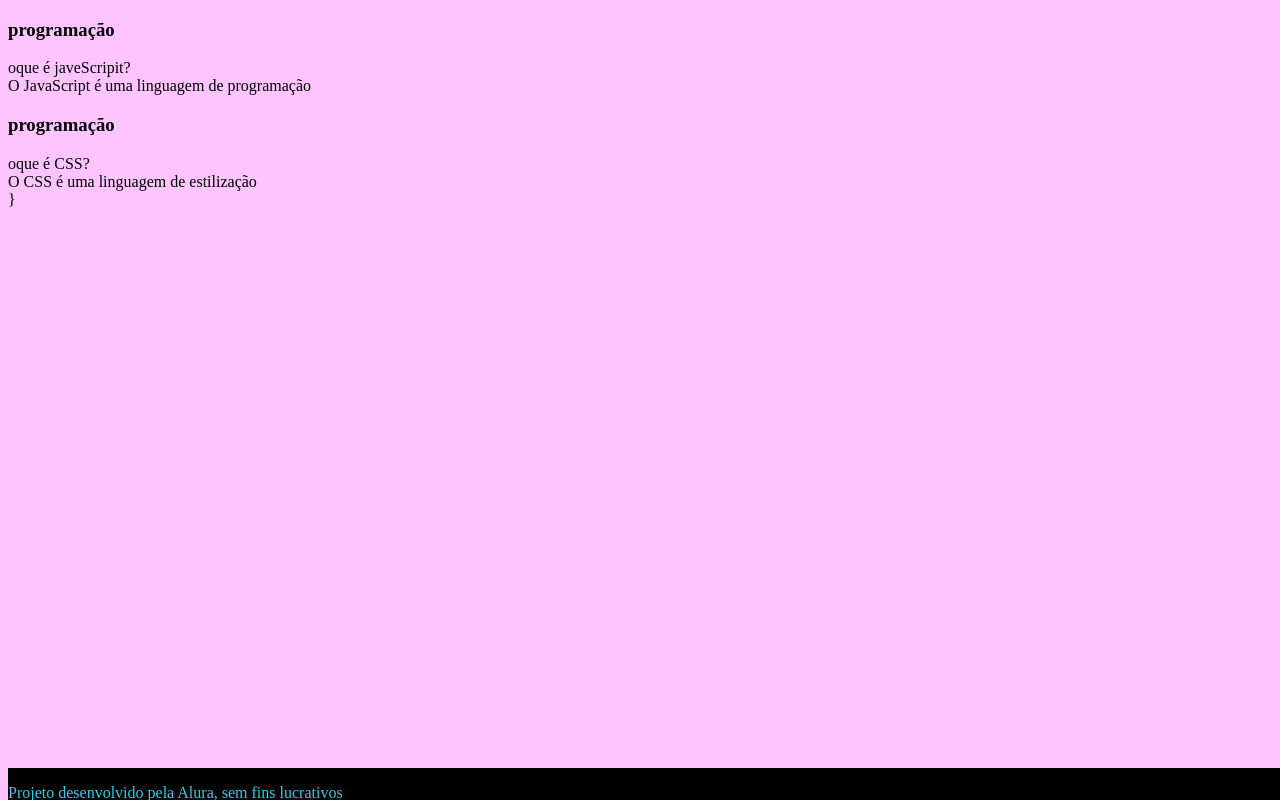
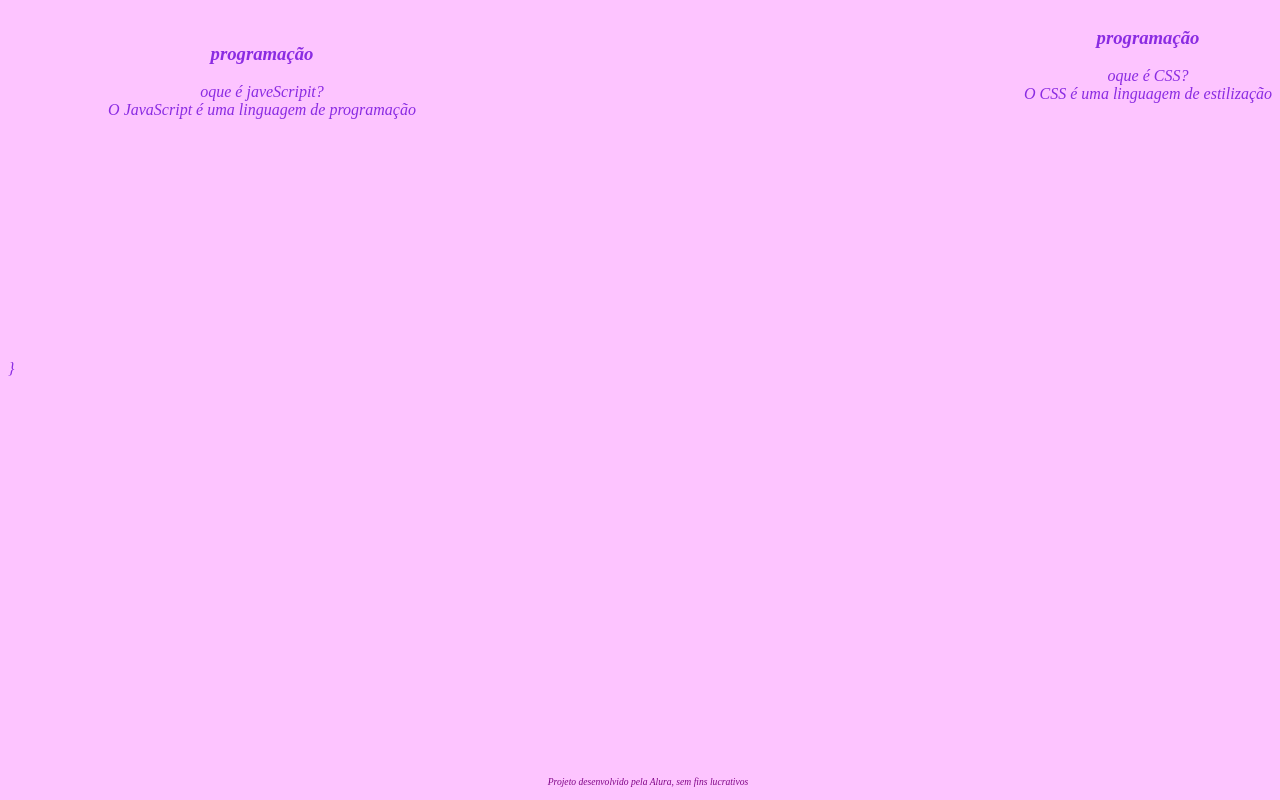
Before and after one commit to Rafaellilinda/flashcard, a plain HTML site: page index.html in a window 1280 px wide. Drawn offline with Linux system fonts and the light colour scheme.

Commit message:
Add files via upload

```diff
--- a/assets/style.css
+++ b/assets/style.css
@@ -3,12 +3,36 @@
 
 body {
     background-color: rgb(253, 196, 255);
+    color: blueviolet;
+    font-style: italic;
 }
 footer {
-    background-color: black;
-    color: rgb(43, 207, 236);
+    background-color: black(200, 154, 241);
+    color: rgb(129, 7, 136);
     position: fixed;
     bottom: 0;
     width: 100%;
     height: 2rem;
 }
+
+footer p {
+    text-align: center;
+    font-size: 0.6rem;
+    margin-top: 0.5rem;
+}
+
+#container {
+    display: flex;
+}
+
+.cartao {
+    margin: 1rem 1rem;
+    background-color: aqua (89, 8, 114);
+    height: 20rem;
+    flex-grow: 1;
+    flex-basis: calc(33% - 6rem);
+}
+
+.cartao__conteudo {
+    text-align: center;
+}
--- a/flashcard-main/assets/style.css
+++ b/flashcard-main/assets/style.css
@@ -37,7 +37,7 @@ body {
     background-color: aqua;
     height: 20rem;
     flex-grow: 1;
-    flex-basis: calc(33);
+    flex-basis: calc(33% - 6rem);
 }
 
 /* código omitido */
```
Also changed, not shown: flashcard-main/index.html (+6 -12 lines).
